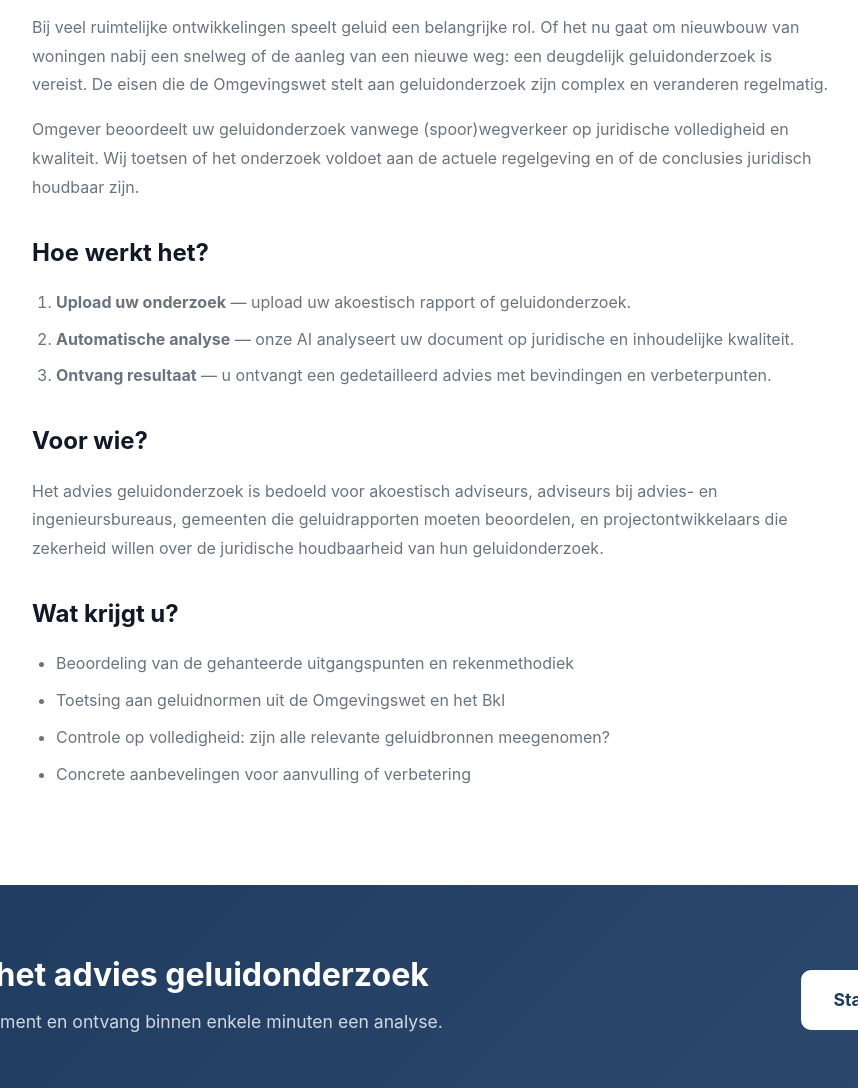
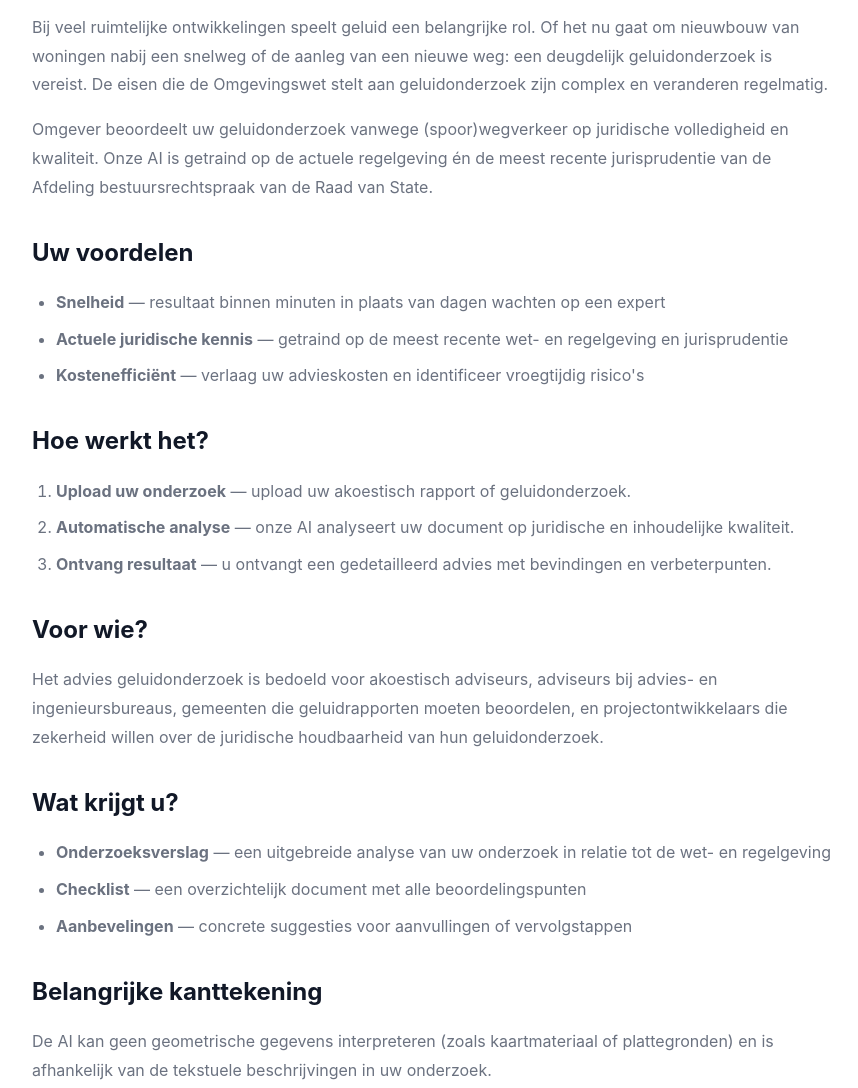
Before and after one commit to omgever/omgever.github.io, a website: page docs/geluidonderzoek.html in a window 1280 px wide. Shown: the part 549-1637 px from the top of the page, without its empty margins (208-1066 px from the left). Drawn offline with Linux system fonts and the light colour scheme.

Commit message:
aanpassing 1

```diff
--- a/docs/geluidonderzoek.html
+++ b/docs/geluidonderzoek.html
@@ -68,7 +68,14 @@
             <h2>Wat is het advies geluidonderzoek?</h2>
             <p>Bij veel ruimtelijke ontwikkelingen speelt geluid een belangrijke rol. Of het nu gaat om nieuwbouw van woningen nabij een snelweg of de aanleg van een nieuwe weg: een deugdelijk geluidonderzoek is vereist. De eisen die de Omgevingswet stelt aan geluidonderzoek zijn complex en veranderen regelmatig.</p>
 
-            <p>Omgever beoordeelt uw geluidonderzoek vanwege (spoor)wegverkeer op juridische volledigheid en kwaliteit. Wij toetsen of het onderzoek voldoet aan de actuele regelgeving en of de conclusies juridisch houdbaar zijn.</p>
+            <p>Omgever beoordeelt uw geluidonderzoek vanwege (spoor)wegverkeer op juridische volledigheid en kwaliteit. Onze AI is getraind op de actuele regelgeving én de meest recente jurisprudentie van de Afdeling bestuursrechtspraak van de Raad van State.</p>
+
+            <h2>Uw voordelen</h2>
+            <ul>
+                <li><strong>Snelheid</strong> — resultaat binnen minuten in plaats van dagen wachten op een expert</li>
+                <li><strong>Actuele juridische kennis</strong> — getraind op de meest recente wet- en regelgeving en jurisprudentie</li>
+                <li><strong>Kostenefficiënt</strong> — verlaag uw advieskosten en identificeer vroegtijdig risico's</li>
+            </ul>
 
             <h2>Hoe werkt het?</h2>
             <ol>
@@ -82,11 +89,13 @@
 
             <h2>Wat krijgt u?</h2>
             <ul>
-                <li>Beoordeling van de gehanteerde uitgangspunten en rekenmethodiek</li>
-                <li>Toetsing aan geluidnormen uit de Omgevingswet en het Bkl</li>
-                <li>Controle op volledigheid: zijn alle relevante geluidbronnen meegenomen?</li>
-                <li>Concrete aanbevelingen voor aanvulling of verbetering</li>
+                <li><strong>Onderzoeksverslag</strong> — een uitgebreide analyse van uw onderzoek in relatie tot de wet- en regelgeving</li>
+                <li><strong>Checklist</strong> — een overzichtelijk document met alle beoordelingspunten</li>
+                <li><strong>Aanbevelingen</strong> — concrete suggesties voor aanvullingen of vervolgstappen</li>
             </ul>
+
+            <h2>Belangrijke kanttekening</h2>
+            <p>De AI kan geen geometrische gegevens interpreteren (zoals kaartmateriaal of plattegronden) en is afhankelijk van de tekstuele beschrijvingen in uw onderzoek.</p>
         </div>
     </section>
 
```
Also changed, not shown: docs/index.html (+1 -1 lines), src/pages/geluidonderzoek.html (+14 -5 lines), src/pages/index.html (+1 -1 lines).
